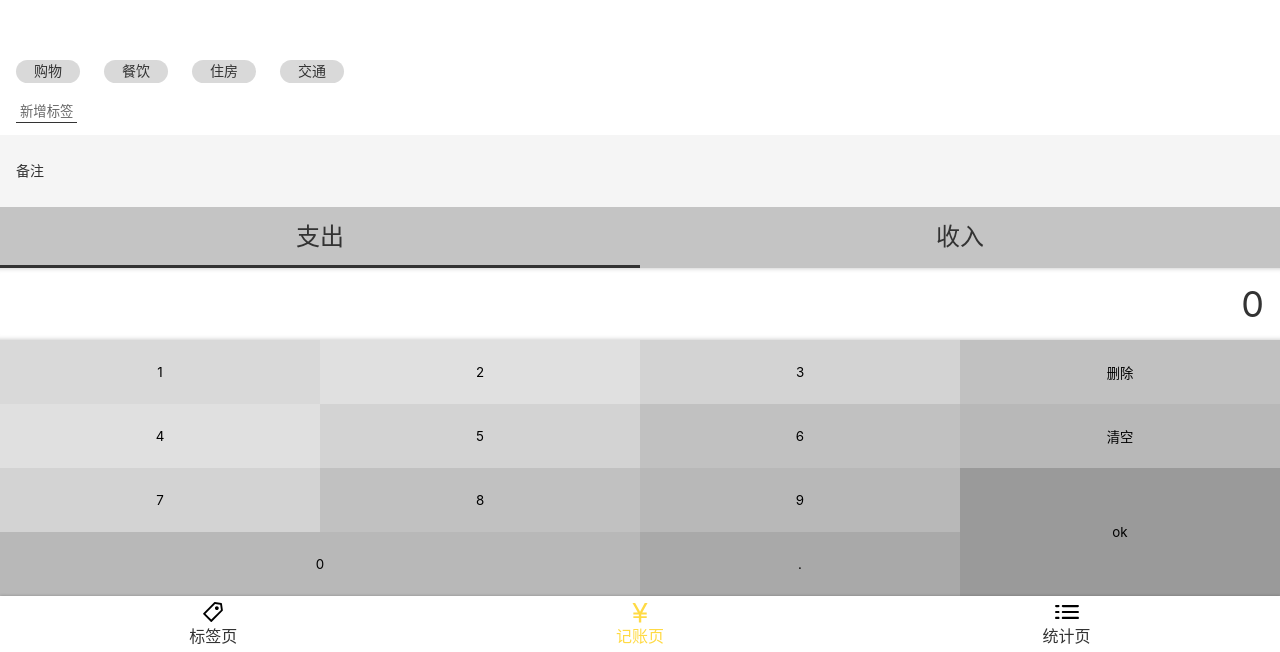
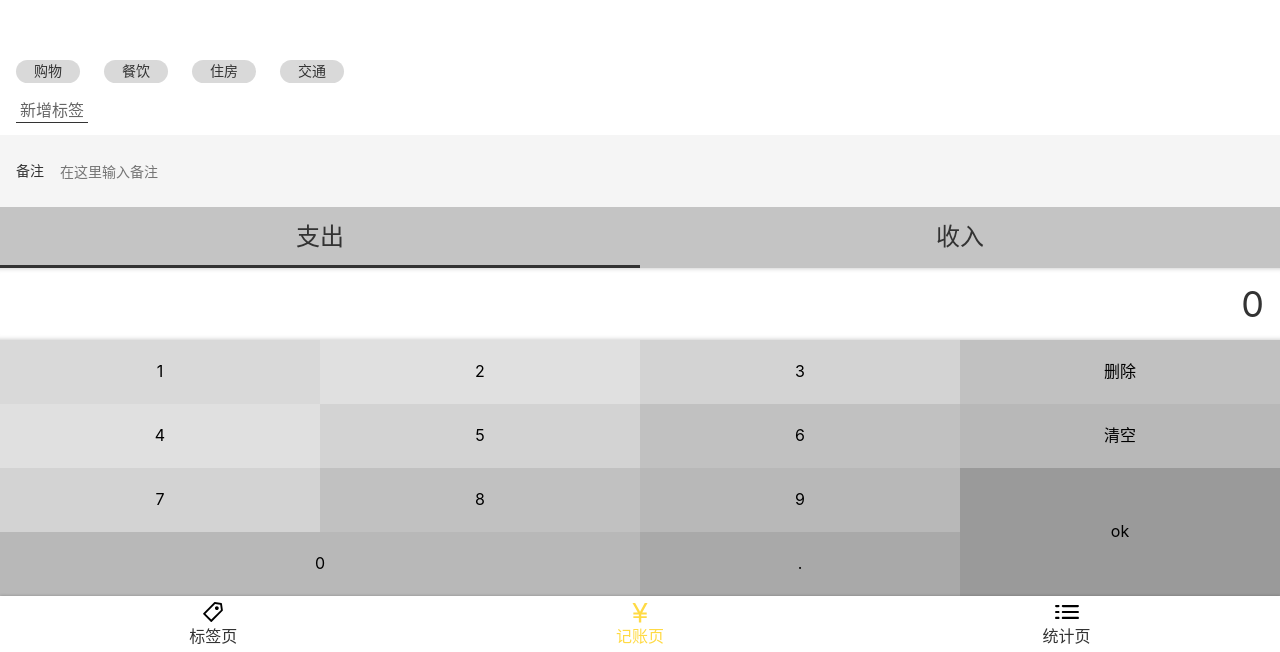
Before and after one commit to Steven-UV/mango--money, a React app: page /#/money in a window 1280 px wide. Shown: the part 148-800 px from the top of the page. Built offline with nearby package versions, Linux system fonts and the light colour scheme.

Commit message:
Tag.tsx 的样式完成

```diff
--- a/src/Views/Money/NoteSection.tsx
+++ b/src/Views/Money/NoteSection.tsx
@@ -4,7 +4,7 @@ import { Input } from "components/Input";
 
 const Wrapper = styled.section`
   background: #f5f5f5;
-  padding: 0 16px;
+  padding: 14px 16px;
   font-size: 14px;
 `;
 
@@ -19,7 +19,13 @@ const NoteSection: React.FC<Props> = (props) => {
   };
   return (
     <Wrapper>
-      <Input label="备注" type="text" value={note} onChange={onChange} />
+      <Input
+        label="备注"
+        type="text"
+        value={note}
+        onChange={onChange}
+        placeholder="在这里输入备注"
+      />
     </Wrapper>
   );
 };
--- a/src/Views/Tag.tsx
+++ b/src/Views/Tag.tsx
@@ -5,7 +5,14 @@ import Icon from "../components/Icon";
 import Layout from "components/Layout";
 import { Button } from "components/Button";
 import styled from "styled-components";
+import { Input } from "components/Input";
+import { Center } from "components/Center";
 
+const InputWrapper = styled.div`
+  background: white;
+  padding: 0 16px;
+  margin-top: 8px;
+`;
 type Params = {
   id: string;
 };
@@ -17,7 +24,7 @@ const Topbar = styled.header`
   padding: 14px;
   background: white;
 `;
-const Tag: React.FC = (props) => {
+const Tag: React.FC = () => {
   const { findTag } = useTags();
   let { id } = useParams<Params>();
   const tag = findTag(parseInt(id));
@@ -28,15 +35,17 @@ const Tag: React.FC = (props) => {
         <span>编辑标签</span>
         <Icon />
       </Topbar>
-      <div>
-        <label>
-          <span>标签名</span>
-          <input type="text" placeholder="请输入标签名" />
-        </label>
-      </div>
-      <div>
+      <InputWrapper>
+        <Input
+          label="标签名"
+          type="text"
+          placeholder="请输入标签名"
+          value={tag.name}
+        />
+      </InputWrapper>
+      <Center>
         <Button>删除标签</Button>
-      </div>
+      </Center>
     </Layout>
   );
 };
--- a/src/Views/Tags.tsx
+++ b/src/Views/Tags.tsx
@@ -5,13 +5,8 @@ import Icon from "../components/Icon";
 import styled from "styled-components";
 import { Link } from "react-router-dom";
 import { Button } from "components/Button";
+import { Center } from "components/Center";
 
-const Center = styled.div`
-  display: flex;
-  justify-content: center;
-  align-items: center;
-  margin-top: 32px;
-`;
 const TagList = styled.ol`
   font-size: 16px;
   background: white;
--- /dev/null
+++ b/src/components/Center.tsx
@@ -0,0 +1,10 @@
+import styled from "styled-components";
+
+const Center = styled.div`
+  display: flex;
+  justify-content: center;
+  align-items: center;
+  margin-top: 32px;
+`;
+
+export { Center };
--- a/src/components/Input.tsx
+++ b/src/components/Input.tsx
@@ -1,6 +1,5 @@
 import React from "react";
 import styled from "styled-components";
-import { prependOnceListener } from "process";
 
 const Label = styled.label`
   display: flex;
@@ -12,7 +11,7 @@ const Label = styled.label`
   > input {
     display: block;
     width: 100%;
-    height: 72px;
+    height: 44px;
     background: none;
     border: none;
   }
--- a/src/index.scss
+++ b/src/index.scss
@@ -29,8 +29,9 @@ body {
   line-height: 1.2;
   background: #f5f5f5;
 }
-button {
-  font-family: inherit;
+button,
+input {
+  font: inherit;
 }
 :focus {
   outline: none;
```
